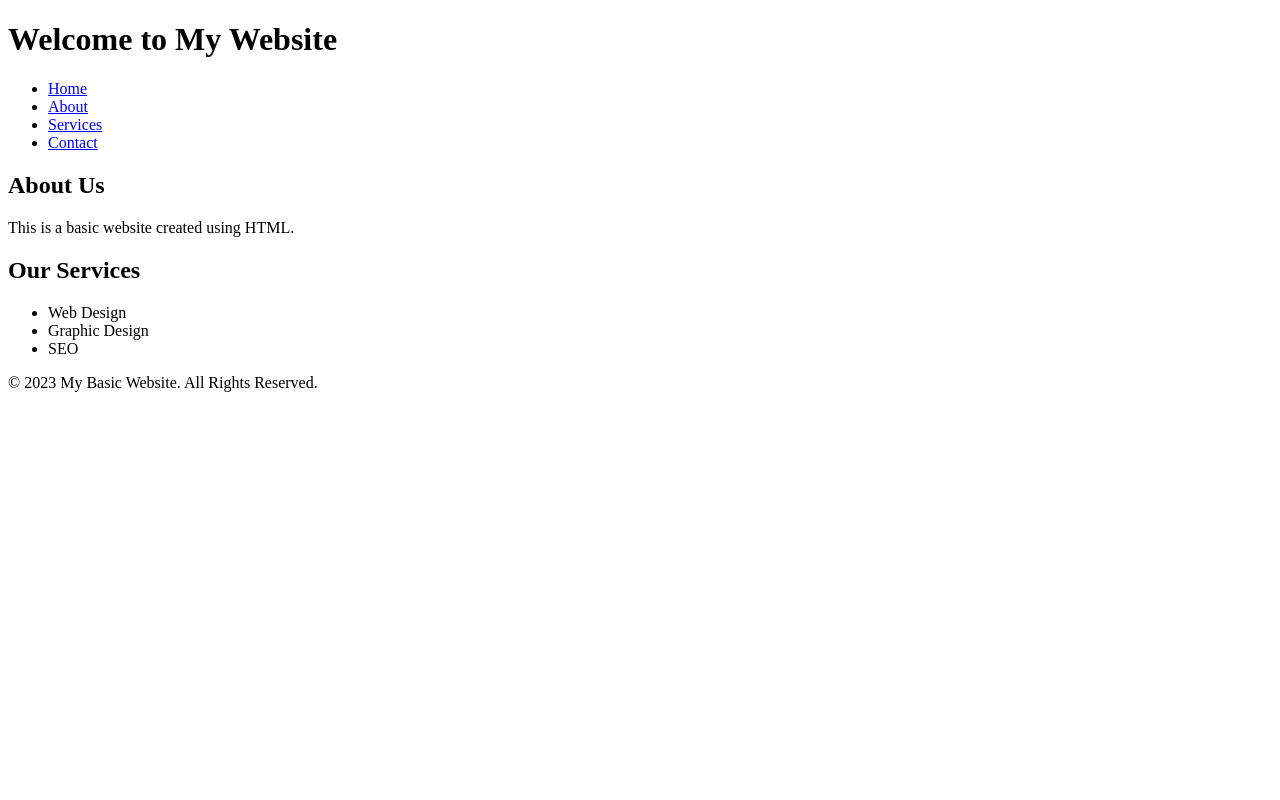
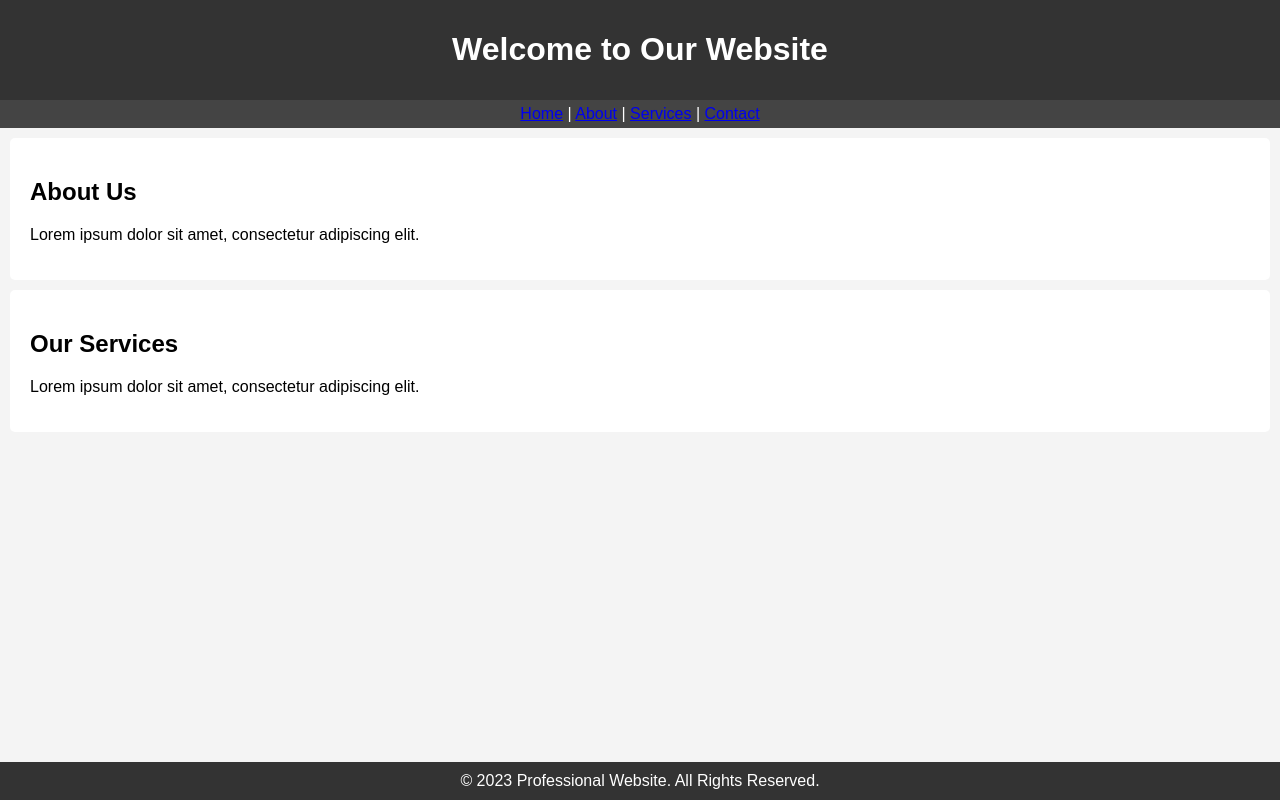
Before and after one commit to cparris1106/Intro_website, a plain HTML site: page index.html in a window 1280 px wide. Drawn offline with Linux system fonts and the light colour scheme.

Commit message:
Update index.html

```diff
--- a/index.html
+++ b/index.html
@@ -4,36 +4,63 @@
     <meta charset="UTF-8">
     <meta http-equiv="X-UA-Compatible" content="IE=edge">
     <meta name="viewport" content="width=device-width, initial-scale=1.0">
-    <title>My Basic Website</title>
+    <title>Professional Website</title>
+    <style>
+        body {
+            font-family: Arial, sans-serif;
+            margin: 0;
+            padding: 0;
+            background-color: #f4f4f4;
+        }
+        header {
+            background-color: #333;
+            color: #fff;
+            text-align: center;
+            padding: 10px 0;
+        }
+        nav {
+            background-color: #444;
+            color: #fff;
+            text-align: center;
+            padding: 5px 0;
+        }
+        section {
+            padding: 20px;
+            margin: 10px;
+            background-color: #fff;
+            border-radius: 5px;
+        }
+        footer {
+            background-color: #333;
+            color: #fff;
+            text-align: center;
+            padding: 10px 0;
+            position: fixed;
+            bottom: 0;
+            width: 100%;
+        }
+    </style>
 </head>
 <body>
     <header>
-        <h1>Welcome to My Website</h1>
+        <h1>Welcome to Our Website</h1>
     </header>
     <nav>
-        <ul>
-            <li><a href="#">Home</a></li>
-            <li><a href="#">About</a></li>
-            <li><a href="#">Services</a></li>
-            <li><a href="#">Contact</a></li>
-        </ul>
+        <a href="#">Home</a> |
+        <a href="#">About</a> |
+        <a href="#">Services</a> |
+        <a href="#">Contact</a>
     </nav>
-    <main>
     <section>
         <h2>About Us</h2>
-            <p>This is a basic website created using HTML.</p>
+        <p>Lorem ipsum dolor sit amet, consectetur adipiscing elit.</p>
     </section>
     <section>
         <h2>Our Services</h2>
-            <ul>
-                <li>Web Design</li>
-                <li>Graphic Design</li>
-                <li>SEO</li>
-            </ul>
+        <p>Lorem ipsum dolor sit amet, consectetur adipiscing elit.</p>
     </section>
-    </main>
     <footer>
-        <p>&copy; 2023 My Basic Website. All Rights Reserved.</p>
+        &copy; 2023 Professional Website. All Rights Reserved.
     </footer>
 </body>
 </html>
```
Lines whose indentation alone changed are shown as unchanged.
